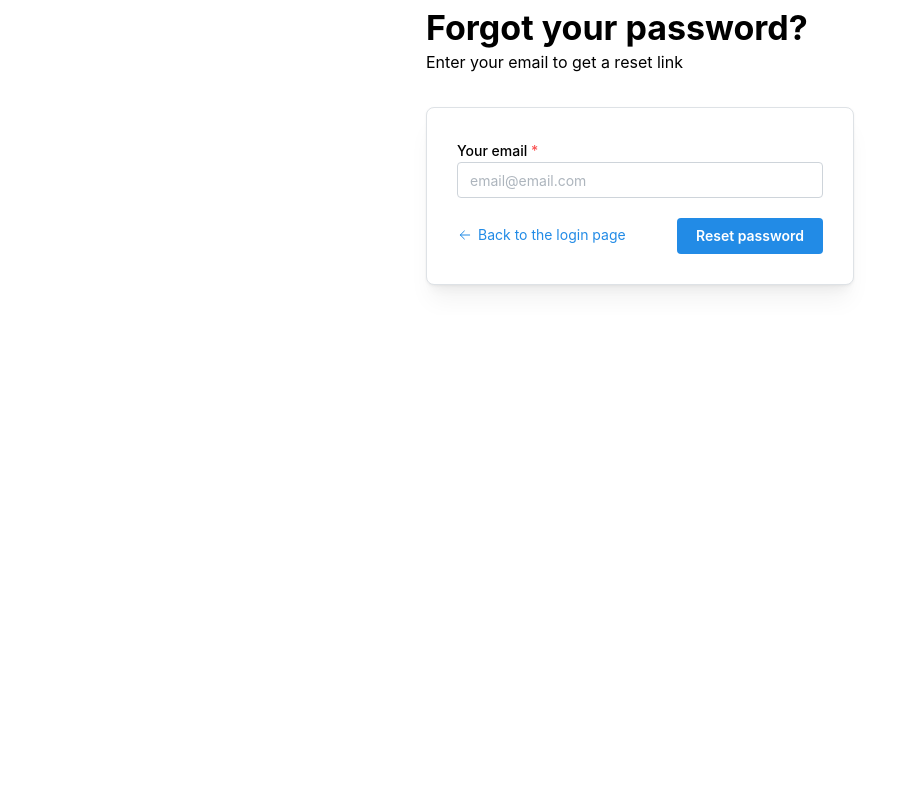
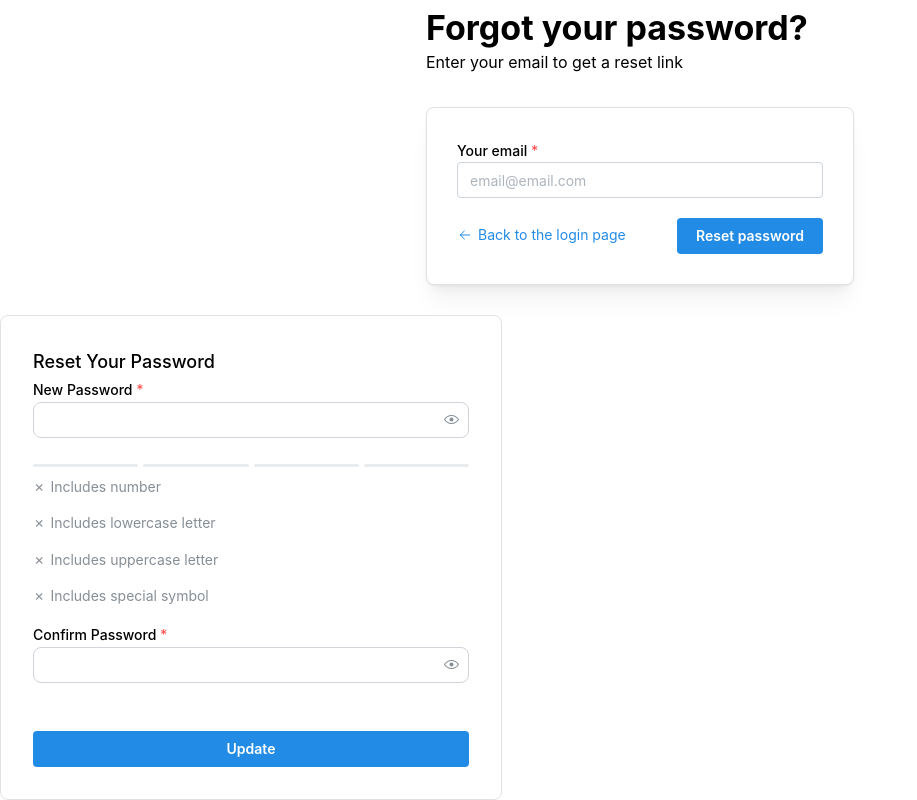
Before and after one commit to bad-Al-code/complete_auth, a React (Vite) app in the folder frontend/: page / in a window 1280 px wide. Shown: the part 1106-1906 px from the top of the page, without its empty margins (0-917 px from the left). Before the commit the page ends 1421 px from the top, so only its background shows below. Built offline with nearby package versions, Linux system fonts and the light colour scheme.

Commit message:
feat: reset password page
- user can enter new password with required matching field
- indicate password strength with progress bar

```diff
--- a/frontend/src/App.jsx
+++ b/frontend/src/App.jsx
@@ -1,4 +1,5 @@
 import { ForgotPassword } from "./pages/auth/ForgotPassword";
+import { ResetPassword } from "./pages/auth/ResetPassword";
 import { SignUpForm } from "./pages/auth/SignUpForm";
 import { HomePage } from "./pages/HomePage";
 function App() {
@@ -7,6 +8,7 @@ function App() {
       <HomePage />
       <SignUpForm />
       <ForgotPassword />
+      <ResetPassword />
     </>
   );
 }
--- /dev/null
+++ b/frontend/src/pages/auth/ResetPassword.jsx
@@ -0,0 +1,77 @@
+import { useForm } from "@mantine/form";
+import { Button, PasswordInput, Text, Paper, Stack } from "@mantine/core";
+
+import { PasswordStrength } from "../../components/PasswordStrngth";
+
+export function ResetPassword(props) {
+  const form = useForm({
+    initialValues: {
+      name: "",
+      password: "",
+      confirmPassword: "",
+      terms: true,
+    },
+
+    validate: {
+      password: (val) =>
+        val.length < 8 ? "Password must contain at least 8 characters" : null,
+      confirmPassword: (val, values) =>
+        val !== values.password ? "Passwords do not match" : null,
+    },
+  });
+
+  const handleSubmit = (values) => {
+    console.log(values);
+  };
+
+  return (
+    <div className="flex h-screen justify-center items-center">
+      <Paper
+        radius="md"
+        p="xl"
+        withBorder
+        style={{
+          maxWidth: "502px",
+          width: "102%",
+        }}
+        {...props}
+      >
+        <Text size="lg" fw={502}>
+          Reset Your Password
+        </Text>
+
+        <form onSubmit={form.onSubmit((values) => handleSubmit(values))}>
+          <Stack>
+            <PasswordInput
+              required
+              label="New Password"
+              value={form.values.password}
+              onChange={(event) =>
+                form.setFieldValue("password", event.currentTarget.value)
+              }
+              error={form.errors.password}
+              radius="md"
+            />
+
+            <PasswordStrength value={form.values.password} />
+
+            <PasswordInput
+              required
+              label="Confirm Password"
+              value={form.values.confirmPassword}
+              onChange={(event) =>
+                form.setFieldValue("confirmPassword", event.currentTarget.value)
+              }
+              error={form.errors.confirmPassword}
+              radius="md"
+            />
+
+            <Button fullWidth mt="xl" type="submit">
+              Update
+            </Button>
+          </Stack>
+        </form>
+      </Paper>
+    </div>
+  );
+}
```
